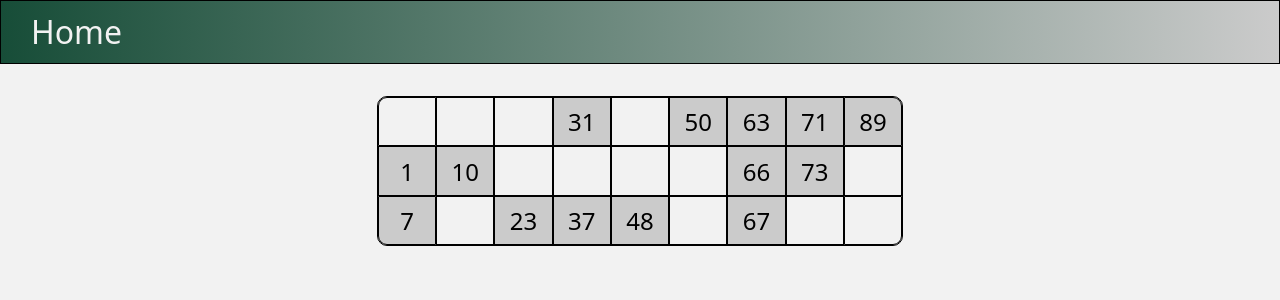
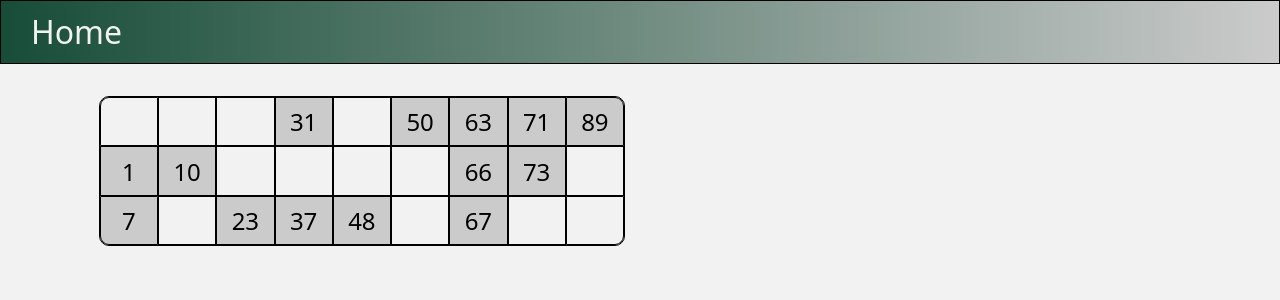
Before and after one commit to arnomatt/tombola, a React (Vite) app: page /cartelle/1 in a window 1280 px wide. Shown: the top 300 px of the page. Built offline with nearby package versions, Linux system fonts and the light colour scheme; a web font is replaced by a local one.

Commit message:
more style changes

```diff
--- a/src/components/modal/Modal.tsx
+++ b/src/components/modal/Modal.tsx
@@ -25,6 +25,8 @@ export const Modal = () => {
             <button onClick={() => handleClick(4)}>4 Cartelle</button>
             <button onClick={() => handleClick(5)}>5 Cartelle</button>
             <button onClick={() => handleClick(6)}>6 Cartelle</button>
+            <button onClick={() => handleClick(7)}>7 Cartelle</button>
+            <button onClick={() => handleClick(8)}>8 Cartelle</button>
         </div >
     )
 }
--- a/src/pages/Cartelle.css
+++ b/src/pages/Cartelle.css
@@ -4,3 +4,10 @@
     margin: 2em 0;
     gap: 30px;
 }
+
+@media (min-width: 768px) {
+    .cartelle {
+        display: grid;
+        grid-template-columns: repeat(2, 1fr);
+    }
+}
--- a/src/pages/Landing.tsx
+++ b/src/pages/Landing.tsx
@@ -1,7 +1,7 @@
 import { useNavigate } from "react-router";
 import './Landing.css';
 import { useContext } from "react";
-import { ModalContext } from "../contexts/modalContext";
+import { ModalContext } from "../contexts/ModalContext";
 
 export const Landing = () => {
     const modalContext = useContext(ModalContext);
```
